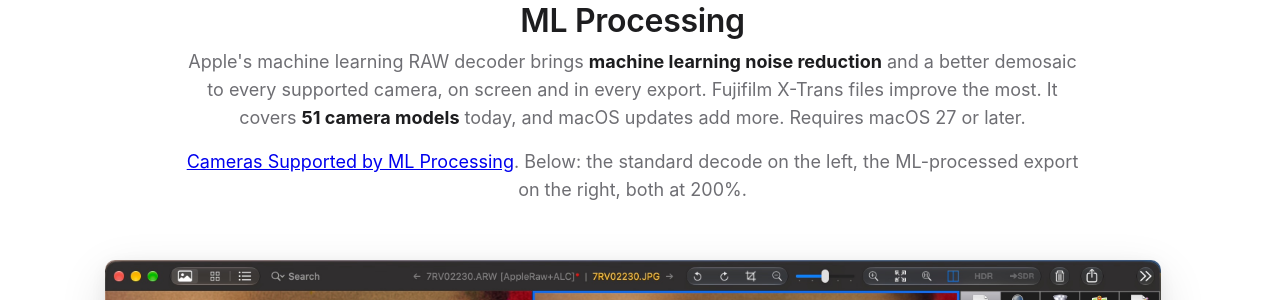
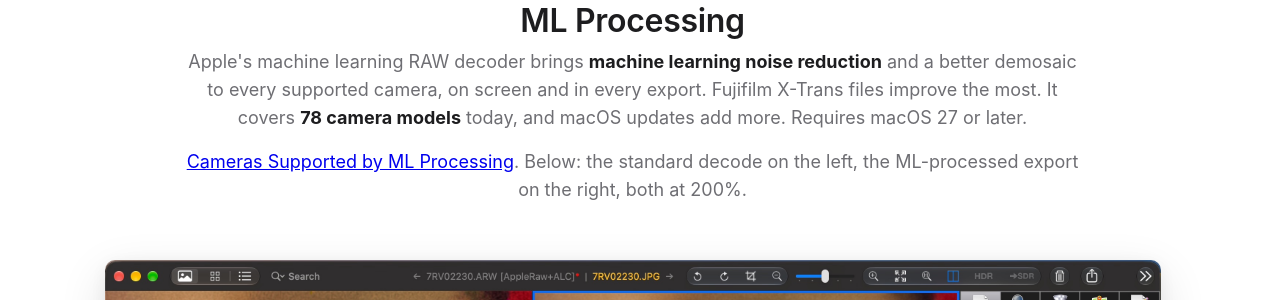
Before and after one commit to anogeissus/anogeissus.com, a Jekyll site: the page apolloone.html, which Jekyll copies as it is, in a window 1280 px wide and 900 px high, scrolled down 5991 px. Shown: the part 153-453 px from the top of the window. Built offline with Jekyll 4.4.1, drawn with Linux system fonts in a browser that asks for light colours; some web fonts are replaced.

Commit message:
ApolloOne page: ML Processing covers 78 camera models, not 51, matching the ML cameras page (Albert msg 31904); sitemap lastmod 2026-10-01

```diff
--- a/apolloone.html
+++ b/apolloone.html
@@ -108,7 +108,7 @@
 <section class="feature feature-stacked">
     <div class="feature-text">
         <h2>ML Processing</h2>
-        <p>Apple's machine learning RAW decoder brings <strong>machine learning noise reduction</strong> and a better demosaic to every supported camera, on screen and in every export. Fujifilm X-Trans files improve the most. It covers <strong>51 camera models</strong> today, and macOS updates add more. Requires macOS 27 or later.</p>
+        <p>Apple's machine learning RAW decoder brings <strong>machine learning noise reduction</strong> and a better demosaic to every supported camera, on screen and in every export. Fujifilm X-Trans files improve the most. It covers <strong>78 camera models</strong> today, and macOS updates add more. Requires macOS 27 or later.</p>
         <p><a href="apolloone-ml-cameras.html">Cameras Supported by ML Processing</a>. Below: the standard decode on the left, the ML-processed export on the right, both at 200%.</p>
     </div>
     <div class="feature-image">
--- a/sitemap.xml
+++ b/sitemap.xml
@@ -22,7 +22,7 @@
   </url>
   <url>
     <loc>https://anogeissus.com/apolloone.html</loc>
-    <lastmod>2026-09-29</lastmod>
+    <lastmod>2026-10-01</lastmod>
     <changefreq>monthly</changefreq>
     <priority>0.9</priority>
   </url>
```
